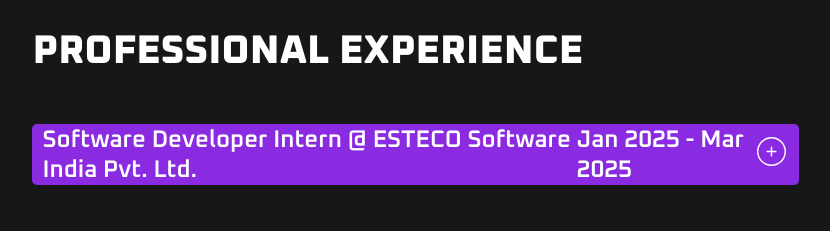
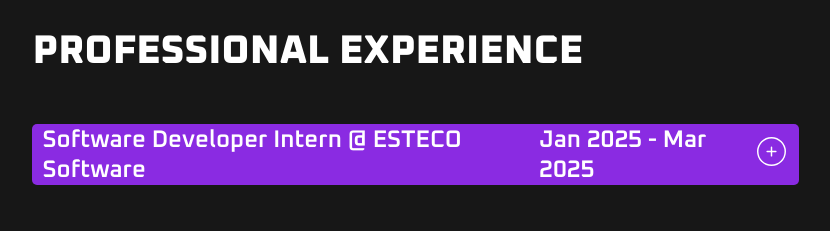
Before and after one commit to Anand930singh/Portfolio_website, a React (Create React App) app: page / in a window 1280 px wide. Shown: the part 1440-1671 px from the top of the page, without its empty margins (223-1053 px from the left). Built offline with nearby package versions, Linux system fonts and the light colour scheme; a web font is replaced by a local one.

Commit message:
Update Experience.js

```diff
--- a/src/components/Experience/Experience.js
+++ b/src/components/Experience/Experience.js
@@ -15,7 +15,7 @@
             <div className='expHeading'><div>PROFESSIONAL EXPERIENCE</div></div>
             <div className='expCard'>
                 <div className='expHeadingCard'>
-                    <div className='companyName'>Software Developer Intern @ ESTECO Software India Pvt. Ltd.</div>
+                    <div className='companyName'>Software Developer Intern @ ESTECO Software</div>
                     <div className='timeDuration'>Jan 2025 - Mar 2025</div>
                     <div className='openCloseIcon'>{active && ind===0?(<CiCircleMinus onClick={()=>handleExp(null)} size={35} style={{ background: 'transparent' }} />):(<CiCirclePlus onClick={()=>handleExp(0)} size={35} style={{ background: 'transparent' }} />)}
                     </div>
```
